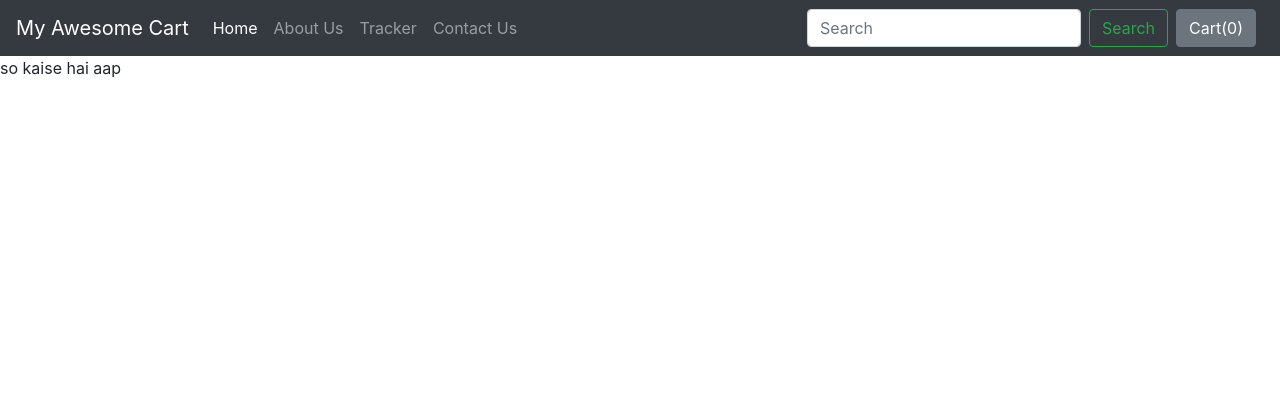
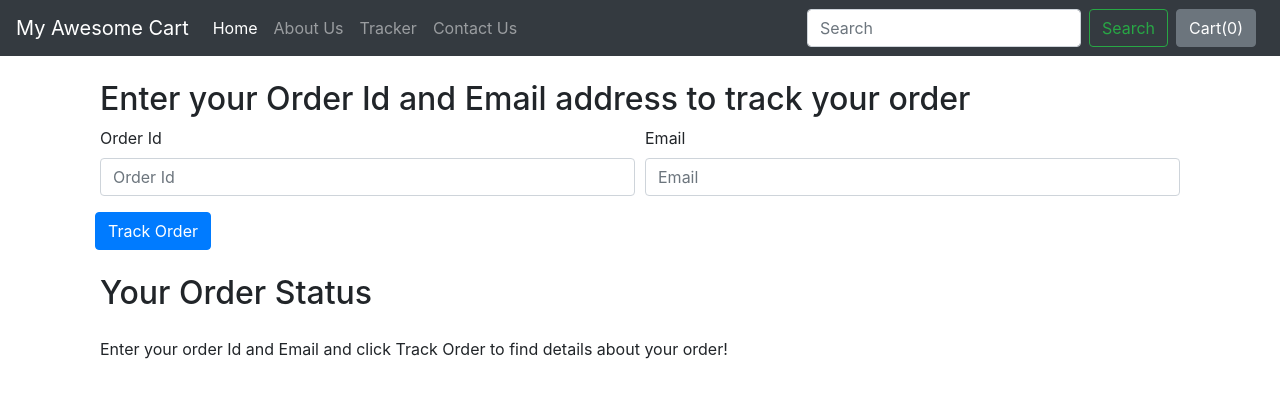
Before and after one commit to nikunj-rathore/E-commerce, a Django app: page /shop/tracker/ in a window 1280 px wide. Shown: the top 398 px of the page. Run offline with Django 3.2, Linux system fonts and the light colour scheme; some libraries are stand-ins or nearby versions.

Commit message:
adding order tracker for customers

```diff
--- a/Ecommers/settings.py
+++ b/Ecommers/settings.py
@@ -57,7 +57,7 @@ ROOT_URLCONF = 'Ecommers.urls'
 TEMPLATES = [
     {
         'BACKEND': 'django.template.backends.django.DjangoTemplates',
-        'DIRS': [],
+        'DIRS': ['Ecommers/templates'],
         'APP_DIRS': True,
         'OPTIONS': {
             'context_processors': [
--- a/Ecommers/urls.py
+++ b/Ecommers/urls.py
@@ -17,9 +17,13 @@ from django.contrib import admin
 from django.urls import path, include
 from django.conf import settings
 from django.conf.urls.static import static
+from . import views
+
 
 urlpatterns = [
     path('admin/', admin.site.urls),
+    path('', views.index,name='Home'),
     path('shop/', include('shop.urls')),
-    path('blog/', include('blog.urls'))
+    path('blog/', include('blog.urls')),
+
 ] + static(settings.MEDIA_URL, document_root=settings.MEDIA_ROOT)
--- /dev/null
+++ b/Ecommers/views.py
@@ -0,0 +1,4 @@
+from django.http import HttpResponse
+from django.shortcuts import render
+def index(request):
+    return render(request, 'index.html')
--- a/shop/admin.py
+++ b/shop/admin.py
@@ -1,6 +1,9 @@
 from django.contrib import admin
-from .models import Product, Contact, Orders
+
+# Register your models here.
+from .models import Product, Contact, Orders, OrderUpdate
 
 admin.site.register(Product)
 admin.site.register(Contact)
 admin.site.register(Orders)
+admin.site.register(OrderUpdate)
--- a/shop/templates/shop/basic.html
+++ b/shop/templates/shop/basic.html
@@ -56,7 +56,9 @@ sagittis lacus vel augue laoreet rutrum faucibus.">
 
     <!-- Optional JavaScript -->
     <!-- jQuery first, then Popper.js, then Bootstrap JS -->
-    <script src="https://code.jquery.com/jquery-3.3.1.slim.min.js" integrity="sha384-q8i/X+965DzO0rT7abK41JStQIAqVgRVzpbzo5smXKp4YfRvH+8abtTE1Pi6jizo" crossorigin="anonymous"></script>
+    <script src="https://code.jquery.com/jquery-3.3.1.js"
+  integrity="sha256-2Kok7MbOyxpgUVvAk/HJ2jigOSYS2auK4Pfzbm7uH60="
+  crossorigin="anonymous"></script>
     <script src="https://cdnjs.cloudflare.com/ajax/libs/popper.js/1.14.6/umd/popper.min.js" integrity="sha384-wHAiFfRlMFy6i5SRaxvfOCifBUQy1xHdJ/yoi7FRNXMRBu5WHdZYu1hA6ZOblgut" crossorigin="anonymous"></script>
     <script src="https://stackpath.bootstrapcdn.com/bootstrap/4.2.1/js/bootstrap.min.js" integrity="sha384-B0UglyR+jN6CkvvICOB2joaf5I4l3gm9GU6Hc1og6Ls7i6U/mkkaduKaBhlAXv9k" crossorigin="anonymous"></script>
     {% block js %} {% endblock %}
--- a/shop/templates/shop/tracker.html
+++ b/shop/templates/shop/tracker.html
@@ -1,3 +1,67 @@
 {% extends 'shop/basic.html' %}
-{% block title %} Title of tracker{% endblock %}
-{% block body %}so kaise hai aap {% endblock %}
+{% block title%} My Awesome Cart Tracker{% endblock %}
+{% block body %}
+<div class="container">
+    <div class="col my-4">
+        <h2>Enter your Order Id and Email address to track your order</h2>
+        <form method="post" action="#" id="trackerForm">{% csrf_token %}
+            <div class="form-row">
+                <div class="form-group col-md-6">
+                    <label for="inputname">Order Id</label>
+                    <input type="text" class="form-control" id="orderId" name="orderId" placeholder="Order Id">
+                </div>
+                <div class="form-group col-md-6">
+                    <label for="inputEmail4">Email</label>
+                    <input type="email" class="form-control" id="email" name="email" placeholder="Email">
+                </div>
+                <button type="submit" class="btn btn-primary">Track Order</button>
+            </div>
+    </div>
+    <div class="col my-4">
+        <h2>Your Order Status</h2>
+        <div class="my-4">
+            <ul class="list-group" id="items">
+            	Enter your order Id and Email and click Track Order to find details about your order!
+            </ul>
+        </div>
+    </div>
+</div>
+{% endblock %}
+{% block js %}
+<script>
+$('#trackerForm').submit(function(event) {
+    $('#items').empty();
+    var formData = {
+        'orderId': $('input[name=orderId]').val(),
+        'email': $('input[name=email]').val(),
+        'csrfmiddlewaretoken': $('input[name=csrfmiddlewaretoken]').val()
+    };
+    $.ajax({
+            type: 'POST',
+            url: '/shop/tracker/',
+            data: formData,
+            encode: true
+        })
+        .done(function(data) {
+            console.log(data)
+            updates = JSON.parse(data);
+            if (updates.length > 0 & updates != {}) {
+                for (i = 0; i < updates.length; i++) {
+                    let text = updates[i]['text'];
+                    let time = updates[i]['time'];
+                    mystr = `<li class="list-group-item d-flex justify-content-between align-items-center">
+                    ${text}
+                    <span class="badge badge-primary badge-pill">${time}</span>
+                </li>`
+                    $('#items').append(mystr);
+                }
+            } else {
+            	mystr = `<li class="list-group-item d-flex justify-content-between align-items-center">
+                    Sorry, We are not able to fetch this order id and email. Make sure to type correct order Id and email</li>`
+            	$('#items').append(mystr);
+            }
+        });
+    event.preventDefault();
+});
+</script>
+{% endblock %}
--- a/shop/views.py
+++ b/shop/views.py
@@ -1,20 +1,13 @@
 from django.shortcuts import render
-from .models import Product, Contact, Orders
+from .models import Product, Contact, Orders, OrderUpdate
 from math import ceil
-# import the logging library
-import logging
+import json
 
-# Get an instance of a logger
-logger = logging.getLogger(__name__)
 # Create your views here.
 from django.http import HttpResponse
 
+
 def index(request):
-    # products = Product.objects.all()
-    # print(products)
-    # n = len(products)
-    # nSlides = n//4 + ceil((n/4)-(n//4))
-
     allProds = []
     catprods = Product.objects.values('category', 'id')
     cats = {item['category'] for item in catprods}
@@ -23,15 +16,13 @@ def index(request):
         n = len(prod)
         nSlides = n // 4 + ceil((n / 4) - (n // 4))
         allProds.append([prod, range(1, nSlides), nSlides])
-
-    # params = {'no_of_slides':nSlides, 'range': range(1,nSlides),'product': products}
-    # allProds = [[products, range(1, nSlides), nSlides],
-    #             [products, range(1, nSlides), nSlides]]
     params = {'allProds':allProds}
     return render(request, 'shop/index.html', params)
 
+
 def about(request):
     return render(request, 'shop/about.html')
+
 
 def contact(request):
     if request.method=="POST":
@@ -43,18 +34,38 @@ def contact(request):
         contact.save()
     return render(request, 'shop/contact.html')
 
+
 def tracker(request):
+    if request.method=="POST":
+        orderId = request.POST.get('orderId', '')
+        email = request.POST.get('email', '')
+        try:
+            order = Orders.objects.filter(order_id=orderId, email=email)
+            if len(order)>0:
+                update = OrderUpdate.objects.filter(order_id=orderId)
+                updates = []
+                for item in update:
+                    updates.append({'text': item.update_desc, 'time': item.timestamp})
+                    response = json.dumps(updates, default=str)
+                return HttpResponse(response)
+            else:
+                return HttpResponse('{}')
+        except Exception as e:
+            return HttpResponse('{}')
+
     return render(request, 'shop/tracker.html')
+
 
 def search(request):
     return render(request, 'shop/search.html')
 
+
 def productView(request, myid):
+
     # Fetch the product using the id
     product = Product.objects.filter(id=myid)
+    return render(request, 'shop/prodView.html', {'product':product[0]})
 
-
-    return render(request, 'shop/prodView.html', {'product':product[0]})
 
 def checkout(request):
     if request.method=="POST":
@@ -69,6 +80,8 @@ def checkout(request):
         order = Orders(items_json=items_json, name=name, email=email, address=address, city=city,
                        state=state, zip_code=zip_code, phone=phone)
         order.save()
+        update = OrderUpdate(order_id=order.order_id, update_desc="The order has been placed")
+        update.save()
         thank = True
         id = order.order_id
         return render(request, 'shop/checkout.html', {'thank':thank, 'id': id})
```
Also changed, not shown: Ecommers/templates/index.html (added, +29 -0 lines), shop/models.py (+9 -0 lines), db.sqlite3, shop/migrations/0007_orderupdate.py (added).
